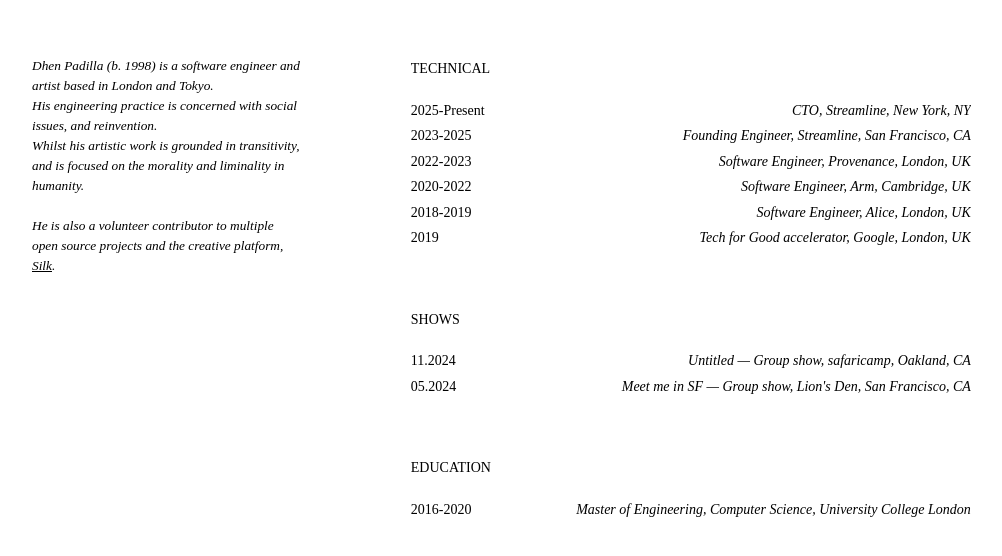
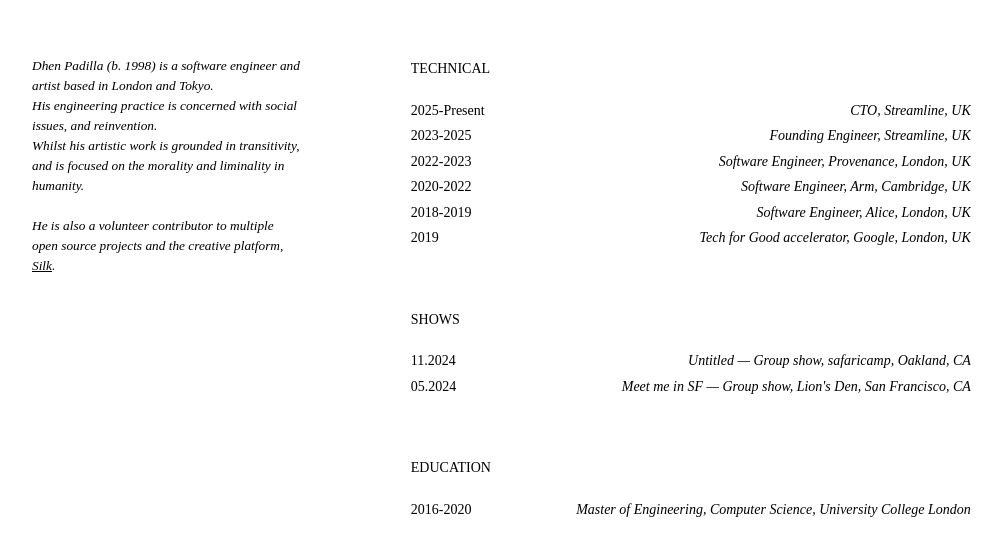
Before and after one commit to DhenPadilla/dhenpadilla, a Next.js app in the folder dhenpadilla/: page /cv in a window 1280 px wide. Shown: the top 556 px of the page, without its empty margins (48-1050 px from the left). Built offline with nearby package versions, Linux system fonts and the light colour scheme.

Commit message:
Update page.tsx

```diff
--- a/dhenpadilla/src/app/cv/page.tsx
+++ b/dhenpadilla/src/app/cv/page.tsx
@@ -26,11 +26,11 @@ export default async function CV() {
                     <ul className="flex flex-col gap-2">
                         <li className="flex flex-row w-full justify-between">
                             <span className="text-sm/[1.25em]">2025-Present</span>
-                            <span className="ml-2 text-sm/[1.25em] italic">CTO, Streamline, New York, NY</span>
+                            <span className="ml-2 text-sm/[1.25em] italic">CTO, Streamline, UK</span>
                         </li>
                         <li className="flex flex-row w-full justify-between">
                             <span className="text-sm/[1.25em]">2023-2025</span>
-                            <span className="ml-2 text-sm/[1.25em] italic">Founding Engineer, Streamline, San Francisco, CA</span>
+                            <span className="ml-2 text-sm/[1.25em] italic">Founding Engineer, Streamline, UK</span>
                         </li>
                         <li className="flex flex-row w-full justify-between">
                             <span className="text-sm/[1.25em]">2022-2023</span>
```
